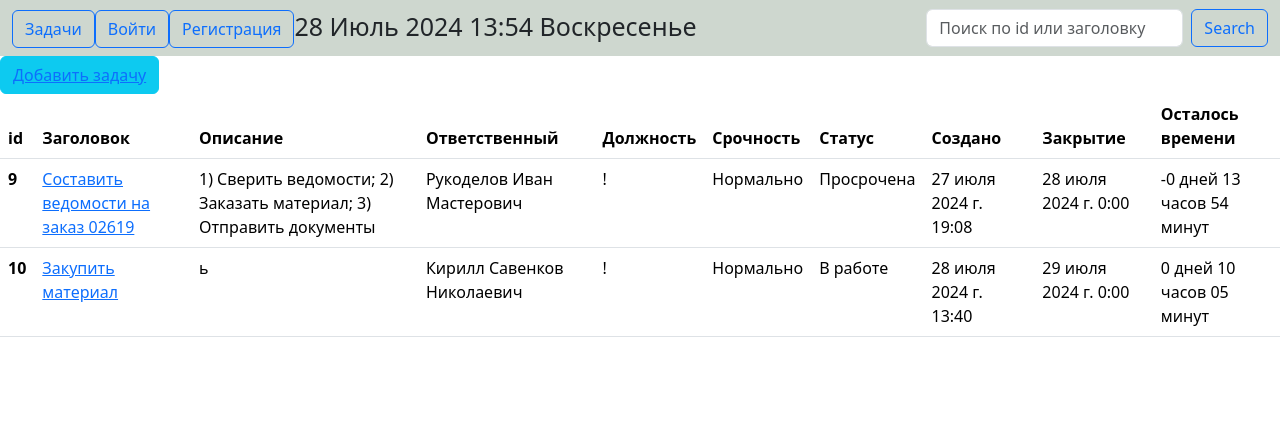
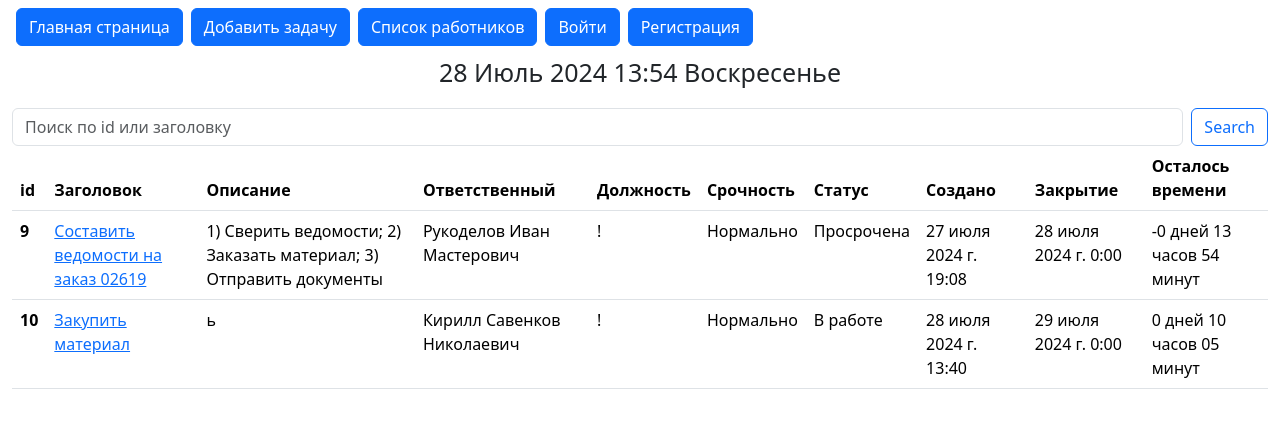
Before and after one commit to Gottwalld/MTT, a Django app: page / in a window 1280 px wide. Shown: the top 428 px of the page. Run offline with Django 5.2, Linux system fonts and the light colour scheme; data comes from the database, SQL or seed files in the repository; both versions use the stored data as it was after the commit; some libraries are stand-ins or nearby versions.

Commit message:
+переход на список сотрудников, + изменен шаблон base

```diff
--- a/Tasks/templates/Tasks/index.html
+++ b/Tasks/templates/Tasks/index.html
@@ -2,7 +2,18 @@
 
 
 {% block content %}
-        <button type="button" class="btn btn-info"><a href="{% url 'task_add' %}">Добавить задачу</a></button>
+
+    <div class="container-fluid">
+
+
+
+<div class="col-12">
+
+    <form class="d-flex">
+        <input class="form-control me-2" type="search" placeholder="Поиск по id или заголовку" aria-label="Search">
+        <button class="btn btn-outline-primary" type="submit">Search</button>
+    </form>
+
     <table class="table">
   <thead>
     <tr>
@@ -30,7 +41,8 @@
             {% else  %}
                 >
             {% endif %}
-            <th scope="row">{{ task.id }}</th>
+            <th scope="row">{{ task.id }}
+            </th>
             <td><a href="{{ task.get_absolute_url }}">{{ task.title }}</a></td>
             <td>{{ task.content }}</td>
             <td>{{ task.responce_worker }}</td>
@@ -47,5 +59,7 @@
 
             </tr>
         {% endfor task %}
-
+    </table>
+    </div>
+</div>
 {% endblock content %}
--- a/Tasks/templates/Tasks/workerslist.html
+++ b/Tasks/templates/Tasks/workerslist.html
@@ -1,7 +1,6 @@
 {% extends 'base.html' %}
 
 {% block content %}
-        <button type="button" class="btn btn-info"><a href="{% url 'task_add' %}">Добавить задачу</a></button>
 
     <table class="table">
   <thead>
--- a/Tasks/urls.py
+++ b/Tasks/urls.py
@@ -17,7 +17,7 @@ Including another URLconf
 from django.contrib import admin
 from django.urls import path
 
-from Tasks.views import show_index, task_page, login_page, registration_page, add_task, workers_list
+from Tasks.views import show_index, task_page, login_page, registration_page, add_task, workers_list, show_pass
 
 urlpatterns = [
     path('', show_index, name='index'),
@@ -26,5 +26,6 @@ urlpatterns = [
     path('task/<int:pk>/', task_page, name='task'),
     path('task_add/', add_task, name='task_add'),
     path('workers_list/', workers_list, name='workers_list'),
+    path('test/', show_pass, name='test')
 
 ]
--- a/Tasks/views.py
+++ b/Tasks/views.py
@@ -11,10 +11,12 @@ from django import forms
 
 # Create your views here.
 
-menu = [{'title':'Задачи', 'url_name':'index'},
-    {'title': 'Войти', 'url_name': 'login'},
-    {'title': 'Регистрация', 'url_name': 'registration_page'},]
-
+menu = [{'title': 'Главная страница', 'url_name': 'index'},
+        {'title': 'Добавить задачу', 'url_name': 'task_add'},
+        {'title': 'Список работников', 'url_name': 'workers_list'},
+        {'title': 'Войти', 'url_name': 'login'},
+        {'title': 'Регистрация', 'url_name': 'registration_page'},
+        ]
 
 
 def show_index(request):
@@ -26,10 +28,12 @@ def show_index(request):
             task.task_status = 'Просрочена'
             task.save()
 
+
+
     data = {
 
         'menu': menu,
-        'tasks':tasks,
+        'tasks': tasks,
 
     }
     return render(request, 'Tasks/index.html', data)
@@ -52,11 +56,12 @@ def add_task(request):
     if form.is_valid():
         form.save()
         return redirect('index')
-    return render(request, 'Tasks/add-task.html', {'form': form,})
+    return render(request, 'Tasks/add-task.html', {'form': form, })
 
 
 def login_page(request):
     return HttpResponse('Страница логина')
+
 
 def registration_page(request):
     form = RegistraionForm(request.POST)
@@ -66,10 +71,15 @@ def registration_page(request):
         return redirect('index')
     return render(request, 'Tasks/registration.html', {'form': form, })
 
+
 def workers_list(request):
     Workerss = Workers.objects.all()
     data = {
-        'menu':menu,
-        'Workers':Workerss,
+        'menu': menu,
+        'Workers': Workerss,
     }
     return render(request, 'Tasks/workerslist.html', data)
+
+
+def show_pass(request):
+    return render(request, 'Tasks/saasd.html')
--- a/templates/base.html
+++ b/templates/base.html
@@ -11,31 +11,22 @@
 </head>
 <body>
 
-<nav class="navbar navbar-expand-xl navbar-light" style="background-color: #ced7cf ;">
+<nav class="navbar navbar-expand-xl navbar-light";">
     <div class="container-fluid">
         <div class="collapse navbar-collapse show" id="navbarLight">
-            <ul class="navbar-nav me-auto mb-2 mb-xl-0" style="font-size: 25px;">
                     {% for m in menu %}
-                    <li class="nav-item">
-                    <a class="btn btn-outline-primary" aria-current="page" href="{% url m.url_name %}">{{ m.title }}</a>
-                    </li>
+                         <a class="btn btn-primary mx-1" aria-current="page" href="{% url m.url_name %}">{{ m.title }}</a>
                     {% endfor menu %}
-             <li style="font-size:25px;">{% now "d F Y H:i l" %}</li>
-            </ul>
-
-            <form class="d-flex">
-                <input class="form-control me-2" type="search" placeholder="Поиск по id или заголовку" aria-label="Search">
-                <button class="btn btn-outline-primary" type="submit">Search</button>
-            </form>
         </div>
     </div>
+
 </nav>
-
+<div class="text-center">
+    <p class='mx-auto' style="font-size:25px;">{% now "d F Y H:i l" %}</p>
+</div>
 
 {% block content %}
-
 {% endblock content %}
-
 
 </body>
 </html>
```
Also changed, not shown: Tasks/templates/Tasks/saasd.html (added, +15 -0 lines), db.sqlite3.
